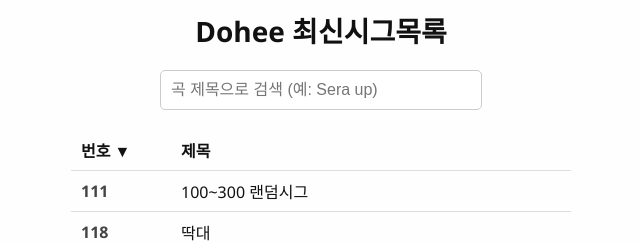
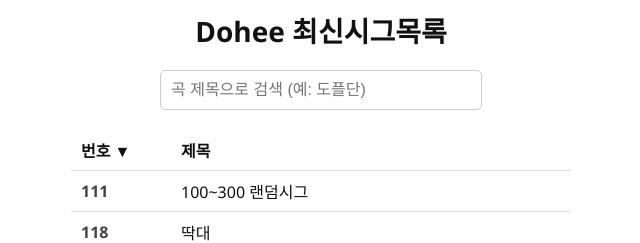
Before and after one commit to gg92dam/list, a plain HTML site: page index.html in a window 1280 px wide. Shown: the part 218-461 px from the top of the page, 319-959 px from the left. Drawn offline with Linux system fonts and the light colour scheme.

Commit message:
Update index.html

```diff
--- a/index.html
+++ b/index.html
@@ -59,7 +59,7 @@
 <body>
   <img src="https://stimg.sooplive.co.kr/NORMAL_BBS/0/20529820/892368396e3e45cc4.png" class="logo" alt="Dohee Logo">
   <h1>Dohee 최신시그목록</h1>
-  <input type="text" id="searchInput" placeholder="곡 제목으로 검색 (예: Sera up)">
+  <input type="text" id="searchInput" placeholder="곡 제목으로 검색 (예: 도플단)">
   <table id="sigTable">
     <thead>
       <tr>
```
